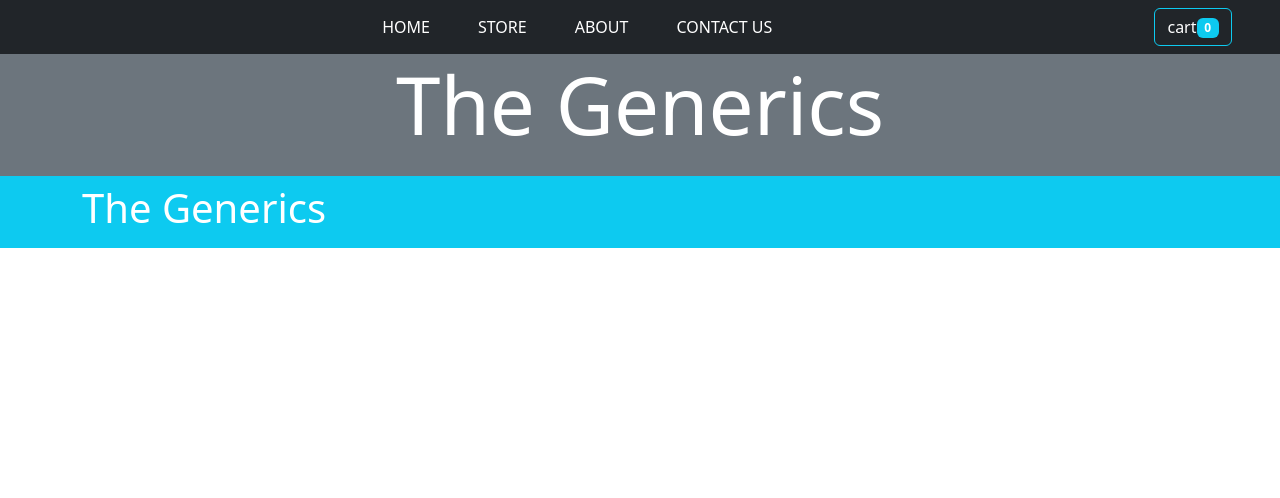
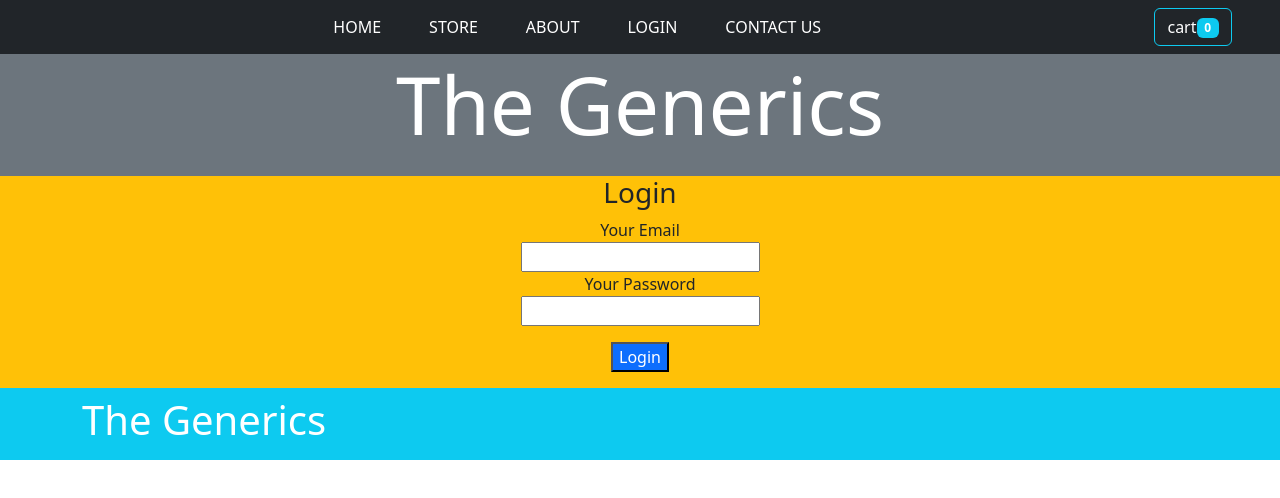
Before and after one commit to Ajay481/E-Commerce-Website, a React (Create React App) app: page /login in a window 1280 px wide. Shown: the top 498 px of the page. Built offline with nearby package versions, Linux system fonts and the light colour scheme.

Commit message:
Login Added

```diff
--- a/src/App.js
+++ b/src/App.js
@@ -2,16 +2,31 @@ import { AvailableCart } from "./components/Cart/AvailableCart";
 import { Route, Switch } from "react-router-dom";
 import { Header } from "./components/Layout/Header";
 import { Footer } from "./components/Layout/Footer";
-import { CartContext } from "./store/cart-context";
+import { AuthContext, CartContext } from "./store/cart-context";
 import { useState } from "react";
 import { About } from "./Pages/About";
 import { Home } from "./Pages/Home";
 import { Store } from "./Pages/Store";
 import { ContactUs } from "./Pages/Contactus";
 import { ProductPage } from "./Pages/Product-Page";
+import { Login } from "./Pages/Login";
 
 function App() {
   const [cartItem, setCartItem] = useState([]);
+  const [token, setToken] = useState(false);
+
+  const userIsLoggedIn = !!token;
+
+  const loginHandler = (token) => {
+    setToken(token);
+  };
+
+  const contextValue = {
+    token: token,
+    isLoggedIn: userIsLoggedIn,
+    login: loginHandler,
+  };
+
   const submitHandler = async (detailRef) => {
     const response = await fetch(
       "https://react-http-2dd6e-default-rtdb.firebaseio.com/productissue.json",
@@ -29,6 +44,7 @@ function App() {
   return (
     <div>
       <Switch>
+        <AuthContext.Provider value={contextValue}>
           <CartContext.Provider value={{ cartItem, setCartItem }}>
             <Header />
             <Route exact path="/">
@@ -43,6 +59,9 @@ function App() {
             <Route exact path="/about">
               <About />
             </Route>
+            <Route exact path="/login">
+              <Login />
+            </Route>
             <Route exact path="/contactus">
               <ContactUs onSubmit={submitHandler} />
             </Route>
@@ -51,6 +70,7 @@ function App() {
             </Route>
             <Footer />
           </CartContext.Provider>
+        </AuthContext.Provider>
       </Switch>
     </div>
   );
--- /dev/null
+++ b/src/Pages/Login.js
@@ -0,0 +1,84 @@
+import React, { useContext, useRef } from "react";
+import { useHistory } from "react-router-dom";
+import { AuthContext } from "../store/cart-context";
+
+export const Login = () => {
+  const cartCtx = useContext(AuthContext);
+  const emailInputRef = useRef("");
+  const passwordInputRef = useRef("");
+  const history = useHistory();
+
+  const submitHandler = (e) => {
+    e.preventDefault();
+
+    const enteredEmail = emailInputRef.current.value;
+    const enteredPassword = passwordInputRef.current.value;
+
+    fetch(
+      "https://identitytoolkit.googleapis.com/v1/accounts:signInWithPassword?key=AIzaSyBlvwm2UFysqlxp549MzHN_mTVXIn57d7s",
+      {
+        method: "POST",
+        body: JSON.stringify({
+          email: enteredEmail,
+          password: enteredPassword,
+          returnSecureToken: true,
+        }),
+        headers: {
+          "Content-Type": "application/json",
+        },
+      }
+    )
+      .then((res) => {
+        if (res.ok) {
+          return res.json();
+        } else {
+          return res.json().then((data) => {
+            let errorMessage = "Authentication Failed";
+            throw new Error(errorMessage);
+          });
+        }
+      })
+      .then((data) => {
+        cartCtx.login(data.idToken);
+        console.log(data);
+        history.replace("/store");
+      })
+      .catch((err) => {
+        alert(err.message);
+      });
+  };
+
+  return (
+    <form className="text-center bg-warning">
+      <h3>Login</h3>
+      <div>
+        <label>Your Email</label>
+      </div>
+      <input
+        name="email"
+        id="email"
+        type="email"
+        required
+        ref={emailInputRef}
+      />
+      <div>
+        <label>Your Password</label>
+      </div>
+      <input
+        name="password"
+        id="password"
+        type="password"
+        required
+        ref={passwordInputRef}
+      />
+      <div>
+        <button
+          className="mt-3 mb-3 bg-primary text-white"
+          onClick={submitHandler}
+        >
+          Login
+        </button>
+      </div>
+    </form>
+  );
+};
--- a/src/components/Layout/Header.js
+++ b/src/components/Layout/Header.js
@@ -29,6 +29,13 @@ export const Header = () => {
               ABOUT
             </NavLink>
             <NavLink
+              to="/login"
+              style={{ textDecoration: "inherit", color: "white" }}
+              className="me-5"
+            >
+              LOGIN
+            </NavLink>
+            <NavLink
               to="/contactus"
               style={{ textDecoration: "inherit", color: "white" }}
             >
--- a/src/store/cart-context.js
+++ b/src/store/cart-context.js
@@ -1,6 +1,9 @@
 import React from "react";
 
+export const CartContext = React.createContext({
+  cartItem: [],
+});
 
-export const CartContext = React.createContext({
-    cartItem : []
-})
+export const AuthContext = React.createContext({
+  contextValue: { token: "", isLoggedIn: false, login: (token) => {} },
+});
```
Lines whose indentation alone changed are shown as unchanged.
